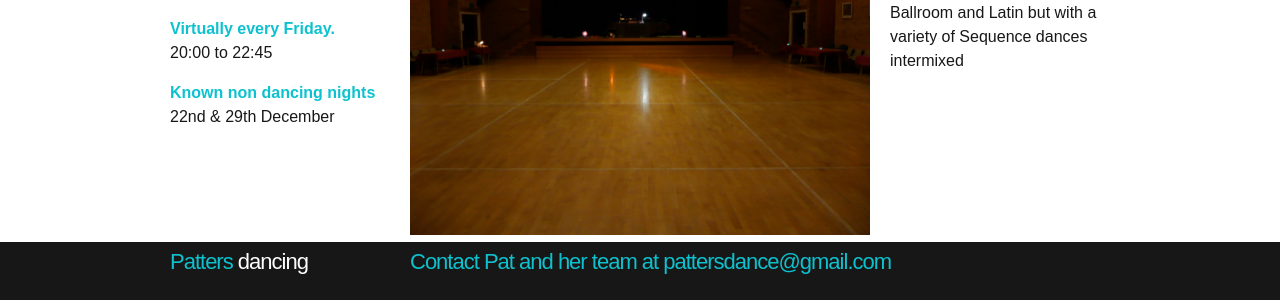
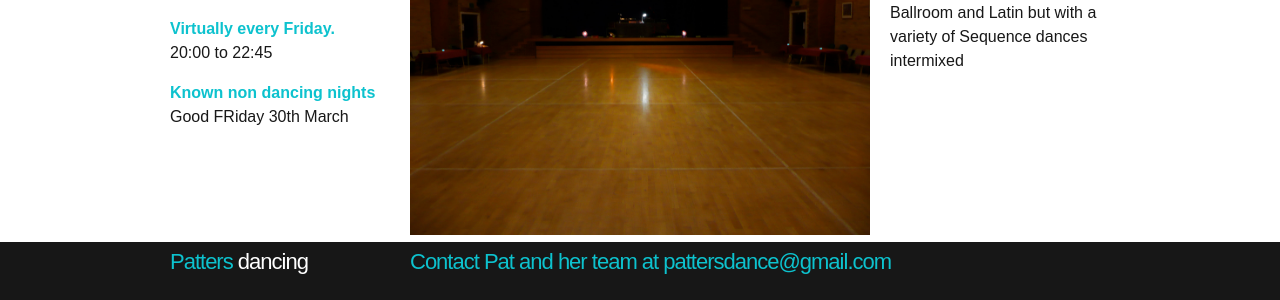
Before and after one commit to ramsayd/patters, a Jekyll site: the page built from 00_index.md, in a window 1280 px wide. Shown: the part 284-584 px from the top of the page. Built offline with Jekyll 4.4.1, drawn with Linux system fonts in a browser that asks for light colours.

Commit message:
Update 00_index.md

```diff
--- a/00_index.md
+++ b/00_index.md
@@ -13,7 +13,7 @@ permalink: "index.html"
       <dt class="heading-text">Virtually every Friday.</dt>
       <dt>20:00 to 22:45</dt>
       <dt class="heading-text non-dancing">Known non dancing nights</dt>
-            <dt> 22nd & 29th December</dt>
+            <dt> Good FRiday 30th March</dt>
     </dl>
   </dl>
 </article>
```
